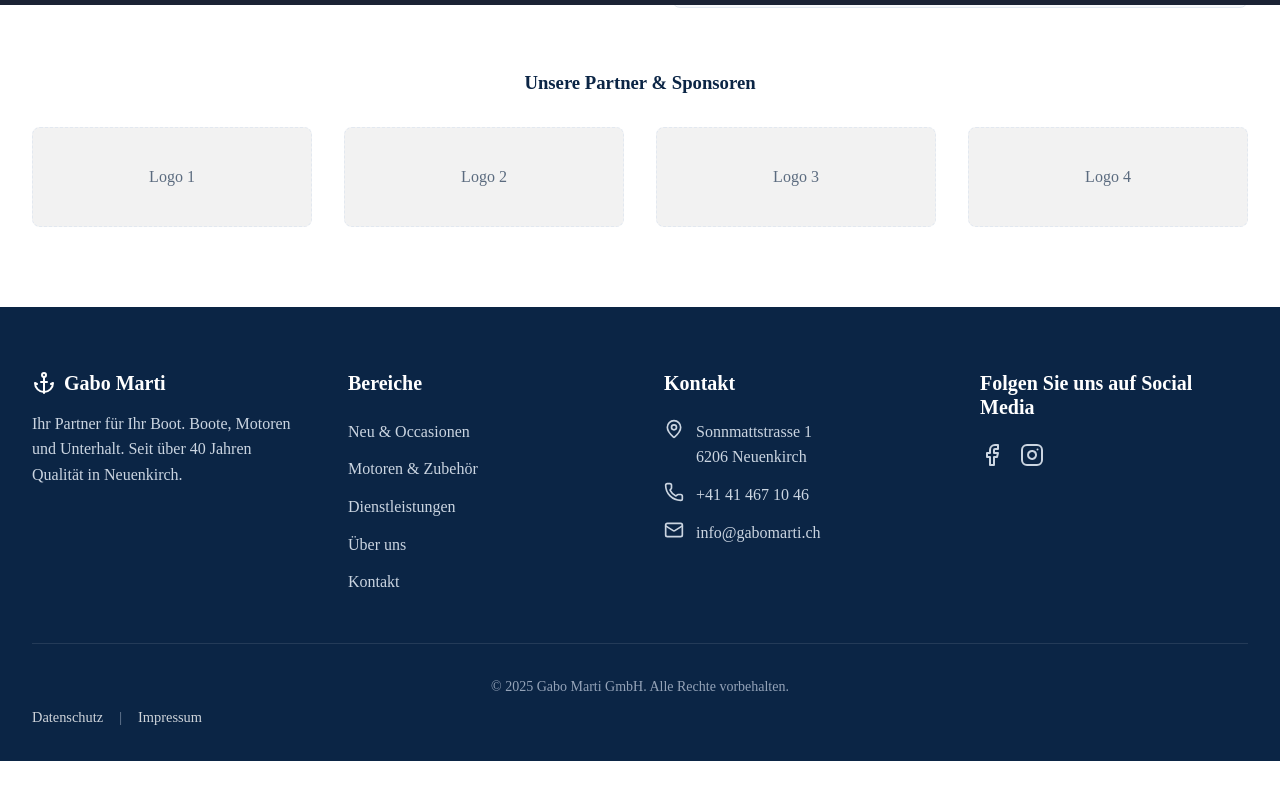
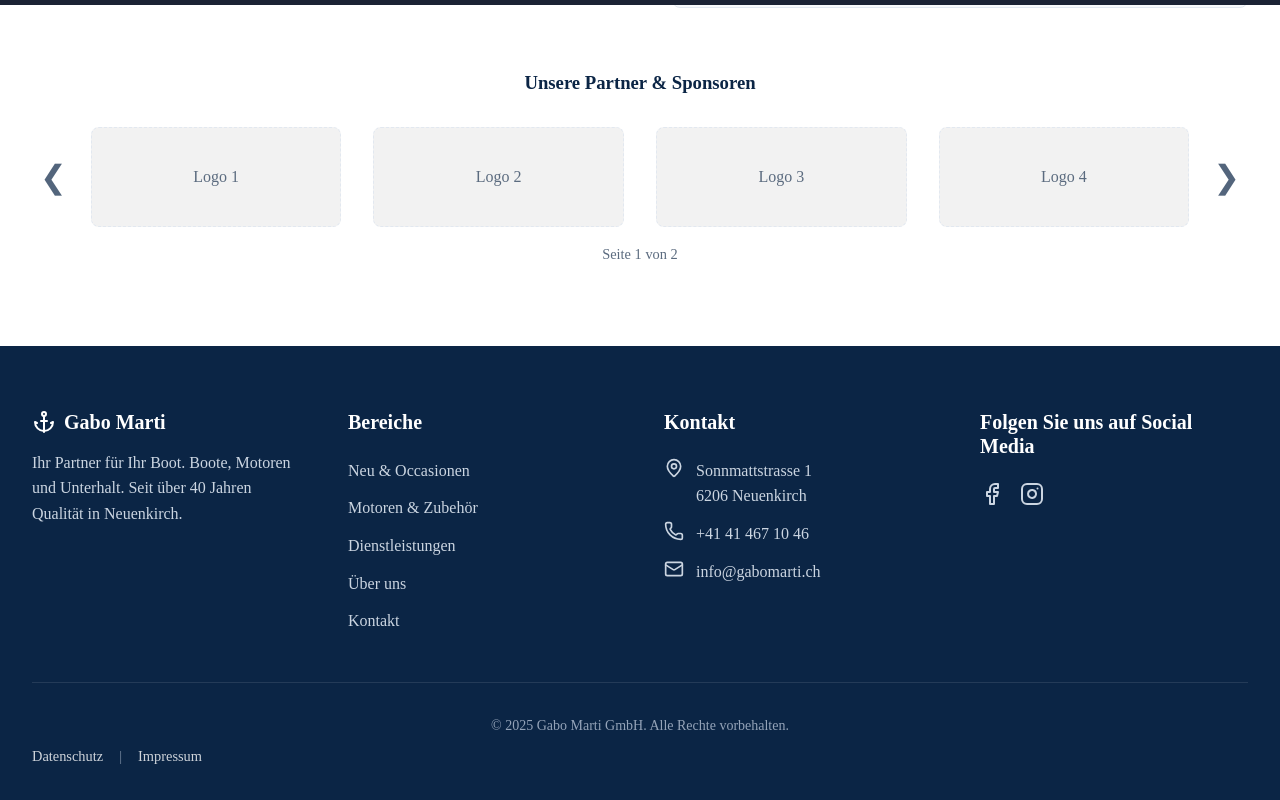
Before and after one commit to raymondgross92/GaboMarti, a Next.js app in the folder gabo-marti-web/: page /about in a window 1280 px wide. Shown: the part 795-1595 px from the top of the page. Before the commit the page ends 1556 px from the top, so only its background shows below. Built offline with nearby package versions, Linux system fonts and the light colour scheme.

Commit message:
Feat: Implement Sponsors carousel with 8 slots and arrow navigation

```diff
--- a/gabo-marti-web/src/components/sections/About.tsx
+++ b/gabo-marti-web/src/components/sections/About.tsx
@@ -1,8 +1,28 @@
+'use client';
+
+import { useState } from 'react';
 import SectionHeading from '../ui/SectionHeading';
 import ScrollAnimation from '../ui/ScrollAnimation';
 import styles from './About.module.css';
 
 export default function About() {
+    const [page, setPage] = useState(0);
+    const itemsPerPage = 4;
+    const totalItems = 8;
+    const totalPages = Math.ceil(totalItems / itemsPerPage);
+
+    const handlePrev = () => {
+        setPage((prev) => (prev > 0 ? prev - 1 : totalPages - 1));
+    };
+
+    const handleNext = () => {
+        setPage((prev) => (prev < totalPages - 1 ? prev + 1 : 0));
+    };
+
+    // Generate 8 placeholders
+    const allSponsors = Array.from({ length: 8 }, (_, i) => i + 1);
+    const visibleSponsors = allSponsors.slice(page * itemsPerPage, (page + 1) * itemsPerPage);
+
     return (
         <section id="about" className={`section ${styles.section}`}>
             <div className="container">
@@ -30,15 +50,38 @@ export default function About() {
                 <ScrollAnimation>
                     <div style={{ marginTop: '4rem' }}>
                         <h3 className={styles.subtitle} style={{ textAlign: 'center', marginBottom: '2rem' }}>Unsere Partner & Sponsoren</h3>
+
+                        <div style={{ display: 'flex', alignItems: 'center', gap: '1rem' }}>
+                            {/* Left Arrow */}
+                            <button
+                                onClick={handlePrev}
+                                style={{
+                                    background: 'none',
+                                    border: 'none',
+                                    cursor: 'pointer',
+                                    padding: '0.5rem',
+                                    fontSize: '2rem',
+                                    color: 'var(--primary)',
+                                    opacity: 0.7,
+                                    transition: 'opacity 0.2s'
+                                }}
+                                aria-label="Vorherige Partner"
+                                onMouseOver={(e) => e.currentTarget.style.opacity = '1'}
+                                onMouseOut={(e) => e.currentTarget.style.opacity = '0.7'}
+                            >
+                                &#10094;
+                            </button>
+
+                            {/* Grid */}
                             <div style={{
+                                flex: 1,
                                 display: 'grid',
                                 gridTemplateColumns: 'repeat(auto-fit, minmax(150px, 1fr))',
                                 gap: '2rem',
                                 alignItems: 'center',
                                 justifyItems: 'center'
                             }}>
-                            {/* Placeholders for 4 logos */}
-                            {[1, 2, 3, 4].map((i) => (
+                                {visibleSponsors.map((i) => (
                                     <div key={i} style={{
                                         width: '100%',
                                         height: '100px',
@@ -48,11 +91,38 @@ export default function About() {
                                         alignItems: 'center',
                                         justifyContent: 'center',
                                         borderRadius: '0.5rem',
-                                    color: 'var(--text-light)'
+                                        color: 'var(--text-light)',
+                                        transition: 'all 0.3s ease'
                                     }}>
                                         Logo {i}
                                     </div>
                                 ))}
+                            </div>
+
+                            {/* Right Arrow */}
+                            <button
+                                onClick={handleNext}
+                                style={{
+                                    background: 'none',
+                                    border: 'none',
+                                    cursor: 'pointer',
+                                    padding: '0.5rem',
+                                    fontSize: '2rem',
+                                    color: 'var(--primary)',
+                                    opacity: 0.7,
+                                    transition: 'opacity 0.2s'
+                                }}
+                                aria-label="Nächste Partner"
+                                onMouseOver={(e) => e.currentTarget.style.opacity = '1'}
+                                onMouseOut={(e) => e.currentTarget.style.opacity = '0.7'}
+                            >
+                                &#10095;
+                            </button>
+                        </div>
+
+                        {/* Page Indicator */}
+                        <div style={{ textAlign: 'center', marginTop: '1rem', color: 'var(--text-light)', fontSize: '0.9rem' }}>
+                            Seite {page + 1} von {totalPages}
                         </div>
                     </div>
                 </ScrollAnimation>
```
Lines whose indentation alone changed are shown as unchanged.
